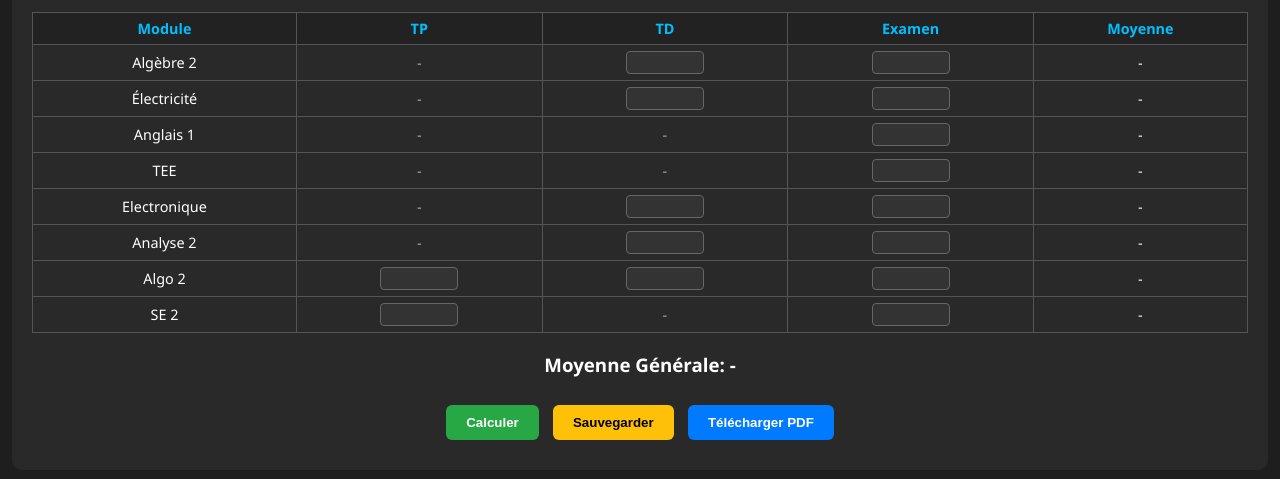
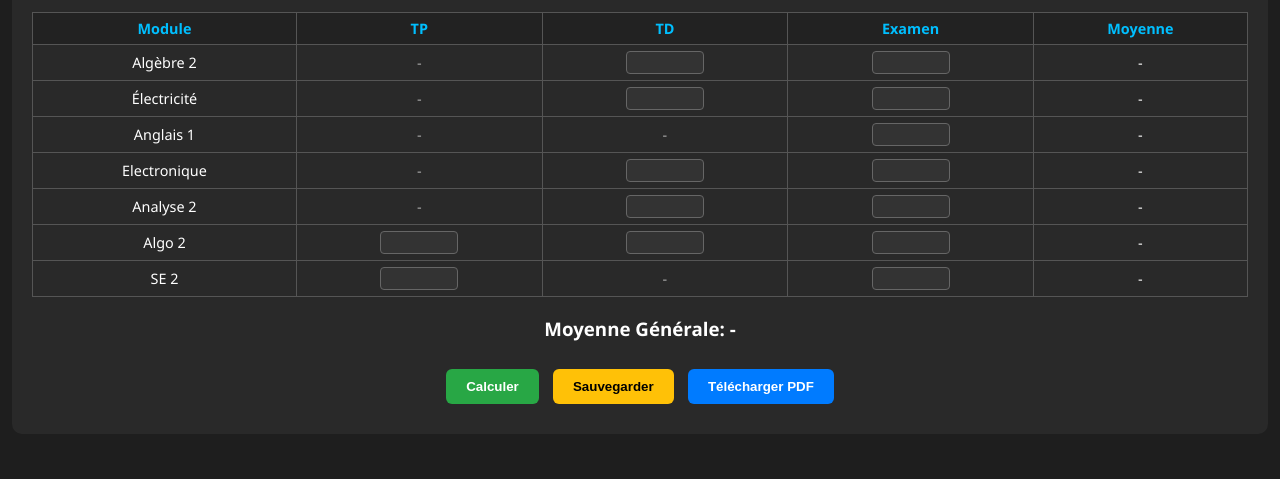
Before and after one commit to yacinzx/S2-CALCULATOR, a plain HTML site: page index.html in a window 1280 px wide. Shown: the part 153-632 px from the top of the page. Drawn offline with nearby package versions, Linux system fonts and the light colour scheme.

Commit message:
Update index.html

```diff
--- a/index.html
+++ b/index.html
@@ -3,7 +3,7 @@
 <head>
   <meta charset="UTF-8" />
   <meta name="viewport" content="width=device-width, initial-scale=1" />
-  <title>Calculateur de Moyenne</title>
+  <title>B7 Calculateur</title>
   <script src="https://cdnjs.cloudflare.com/ajax/libs/jspdf/2.5.1/jspdf.umd.min.js"></script>
   <style>
     body {
@@ -148,7 +148,6 @@
       { nom: "Algèbre 2", coef: 3, hasTP: false, hasTD: true, weights: { td: 0.4, exam: 0.6 } },
       { nom: "Électricité", coef: 3, hasTP: false, hasTD: true, weights: { td: 0.4, exam: 0.6 } },
       { nom: "Anglais 1", coef: 2, hasTP: false, hasTD: false, weights: { exam: 1 } },
-      { nom: "TEE", coef: 2, hasTP: false, hasTD: false, weights: { exam: 1 } },
       { nom: "Electronique", coef: 4, hasTP: false, hasTD: true, weights: { td: 0.4, exam: 0.6 } },
       { nom: "Analyse 2", coef: 5, hasTP: false, hasTD: true, weights: { td: 0.4, exam: 0.6 } },
       { nom: "Algo 2", coef: 5, hasTP: true, hasTD: true, weights: { tp: 0.2, td: 0.2, exam: 0.6 } },
```
